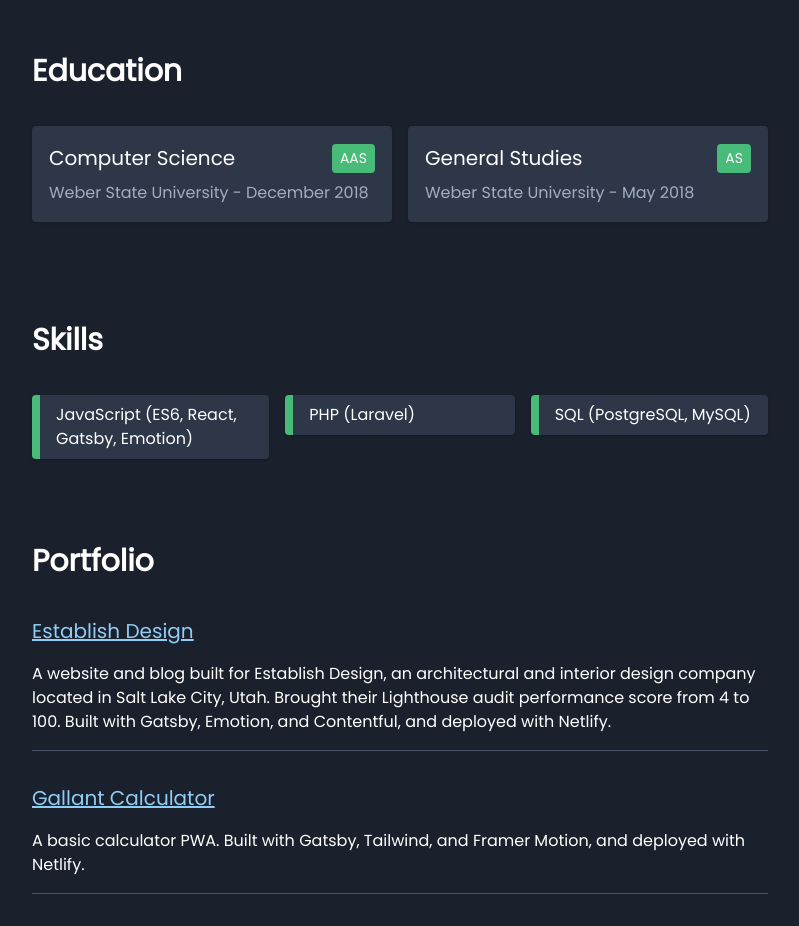
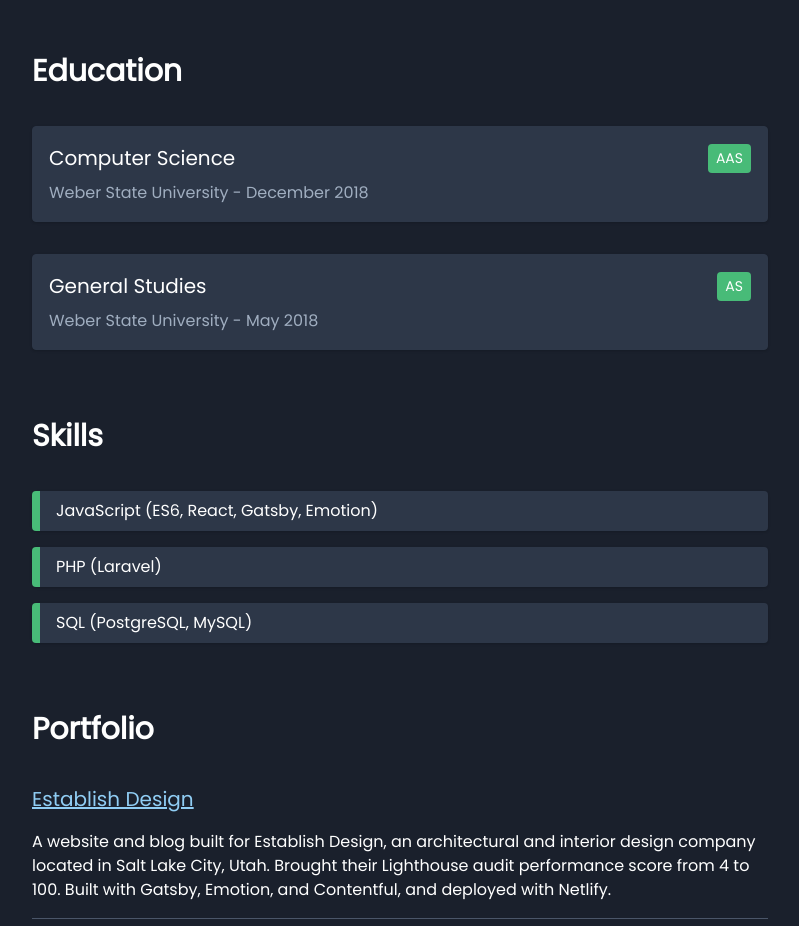
Before and after one commit to carstonhenderson/carstonhenderson, a Gatsby site: page / in a window 1280 px wide. Shown: the part 1580-2506 px from the top of the page, without its empty margins (240-1039 px from the left). Built offline with nearby package versions, Linux system fonts and the light colour scheme; Gatsby itself is replaced by a stand-in of ours.

Commit message:
Style changes

```diff
--- a/src/pages/index.jsx
+++ b/src/pages/index.jsx
@@ -82,41 +82,25 @@ const IndexPage = () => (
     </Section>
 
     <Section title="Education">
-      <div className="md:flex">
-        <div className="md:w-1/2 md:pr-2">
       <Degree
         major="Computer Science"
         school="Weber State University"
         graduationDate="December 2018"
         type="AAS"
       />
-        </div>
 
-        <div className="md:w-1/2 md:pl-2">
       <Degree
         major="General Studies"
         school="Weber State University"
         graduationDate="May 2018"
         type="AS"
       />
-        </div>
-      </div>
     </Section>
 
     <Section title="Skills">
-      <div className="md:flex">
-        <div className="md:w-1/3 md:pr-2">
       <Skill title="JavaScript (ES6, React, Gatsby, Emotion)" />
-        </div>
-
-        <div className="md:w-1/3 md:px-2">
       <Skill title="PHP (Laravel)" />
-        </div>
-
-        <div className="md:w-1/3 md:pl-2">
       <Skill title="SQL (PostgreSQL, MySQL)" />
-        </div>
-      </div>
     </Section>
 
     <Section title="Portfolio" lastSection>
```
Lines whose indentation alone changed are shown as unchanged.
